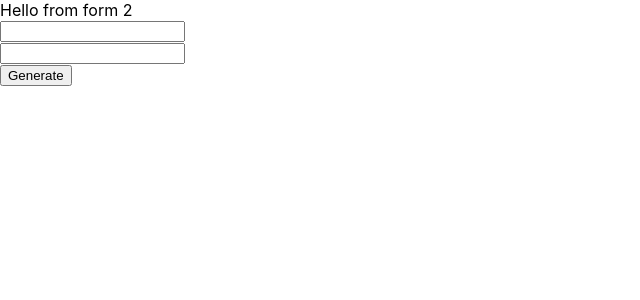
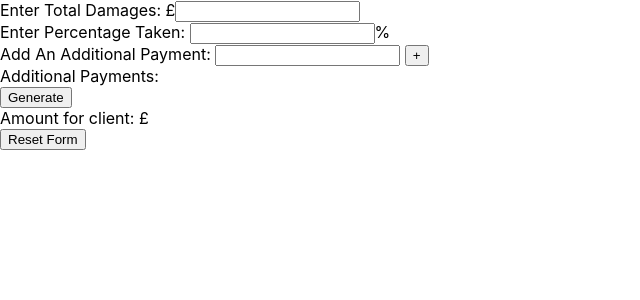
Before and after one commit to gazzturner/PercentageCalculator, a React (Create React App) app: page / in a window 1280 px wide. Shown: the top 300 px of the page, without its empty margins (0-640 px from the left). Built offline with nearby package versions, Linux system fonts and the light colour scheme.

Commit message:
added maths and additional payments function

```diff
--- /dev/null
+++ b/src/Components/AdditionalPayments.js
@@ -0,0 +1,9 @@
+import React from 'react';
+
+const AdditionalPayments = (props) => {
+    return (
+        <div>£{props.additionalPayment}</div>
+    );
+};
+
+export default AdditionalPayments;
--- a/src/Components/InputForm.js
+++ b/src/Components/InputForm.js
@@ -1,5 +1,6 @@
 import React, {Component} from 'react';
-
+import ResultForm from './ResultForm'
+import AdditionalPayments from './AdditionalPayments';
 
 export default class InputForm extends Component {
 constructor(props) {
@@ -7,9 +8,10 @@ constructor(props) {
     this.state = {
       total: null,
       percentageTaken: null,
-      additionalPayments: []
+      additionalPayments: [],
+      amountForClient: null,
+      newAdditionalPayment: null
     };
-    let amountForClient = null;
   }
 
   setTotal = (event) => {
@@ -22,18 +24,50 @@ constructor(props) {
 
   generatePercentage = () => {
     var amountTaken = (this.state.total/100) * this.state.percentageTaken;
-    amountForClient = this.state.total - amountTaken
+    var additionalPaymentAmount = 0;
+    this.state.additionalPayments.forEach(payment => {
+      additionalPaymentAmount += parseFloat(payment);
+    });
+    amountTaken += parseFloat(additionalPaymentAmount);
+    this.setState({amountForClient: this.state.total - amountTaken});
+  }
+
+  setAdditionalPayment = (event) => {
+    this.setState({newAdditionalPayment: event.target.value});
+  }
+
+  addAdditionalPayment = () => {
+    let updatedAdditionalPayments = this.state.additionalPayments;
+    updatedAdditionalPayments.push(this.state.newAdditionalPayment);
+    this.setState({newAdditionalPayment: null});
+    this.setState({additionalPayments: updatedAdditionalPayments});
+  }
+
+  resetForm = () =>  {
+    window.location.reload();
   }
 
   render(){
+    let additionalPayments = null;
+    additionalPayments = this.state.additionalPayments.map((payment, index) => {
+      return(<AdditionalPayments
+        additionalPayment={payment}
+        />
+      )
+    });
+
         return(
-            <>
-                <div>Hello from form 2</div>
-                <input value={this.state.total} onChange={this.setTotal}></input><br/>
-                <input value={this.state.percentageTaken} onChange={this.setPercentage}></input><br/>
+            <div>
+                Enter Total Damages: £<input value={this.state.total} onChange={this.setTotal} /><br/>
+                Enter Percentage Taken: <input value={this.state.percentageTaken} onChange={this.setPercentage} />%<br/>
+                Add An Additional Payment: <input value={this.state.newAdditionalPayment} onChange={this.setAdditionalPayment}/> <button onClick={this.addAdditionalPayment}>+</button><br />
+
+                Additional Payments: {additionalPayments}<br />
                 <button onClick={this.generatePercentage}>Generate</button><br />
-                {this.amountForClient}
-            </>
+                <ResultForm finalAmount={this.state.amountForClient} />
+
+                <button onClick={this.resetForm}>Reset Form</button>
+            </div>
         );
     };
 };
--- /dev/null
+++ b/src/Components/ResultForm.js
@@ -0,0 +1,9 @@
+import React from 'react';
+
+const ResultForm = (props) => {
+    return (
+        <div>Amount for client: £{props.finalAmount}</div>
+    );
+};
+
+export default ResultForm;
```
